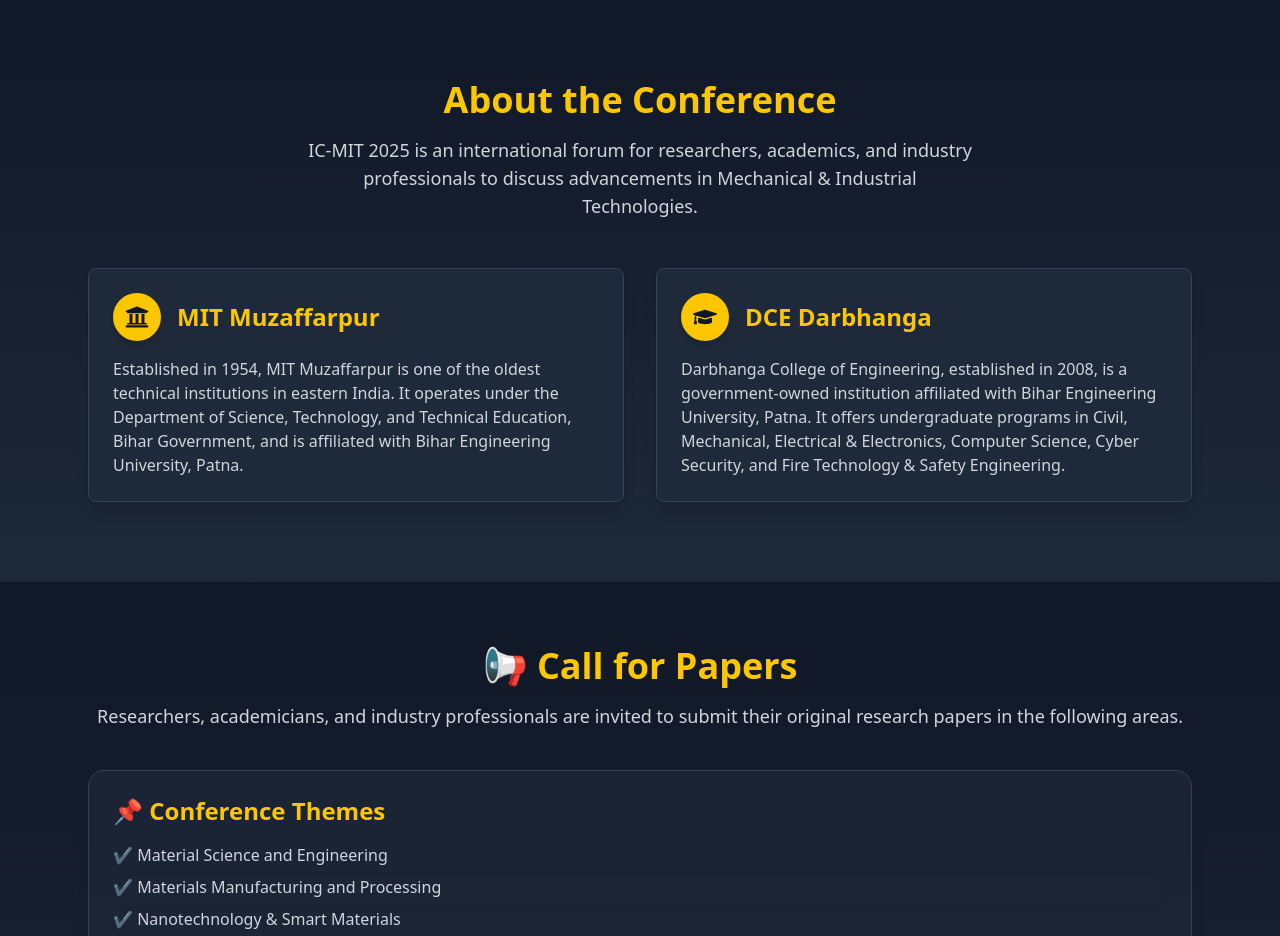
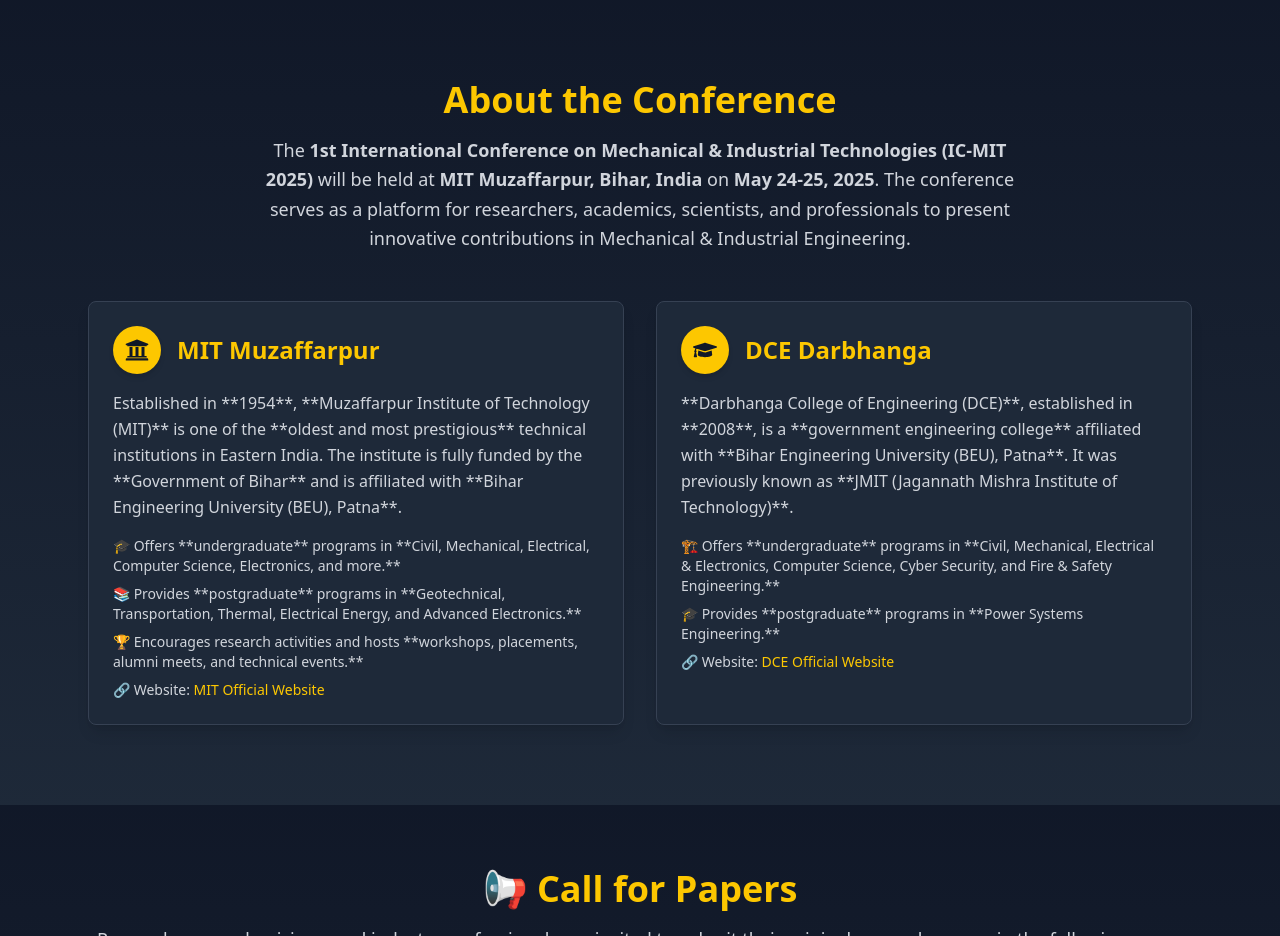
Before and after one commit to HarryOhm33/IC-MIT, a React (Vite) app: page / in a window 1280 px wide. Shown: the part 800-1736 px from the top of the page. Built offline with nearby package versions, Linux system fonts and the light colour scheme.

Commit message:
increased about

```diff
--- a/src/components/About.jsx
+++ b/src/components/About.jsx
@@ -25,14 +25,20 @@
             About the Conference
           </motion.h2>
           <motion.p
-            className="mt-4 text-lg text-gray-300 max-w-2xl mx-auto"
+            className="mt-4 text-lg text-gray-300 max-w-3xl mx-auto leading-relaxed"
             initial={{ opacity: 0 }}
             whileInView={{ opacity: 1 }}
             transition={{ duration: 1, delay: 0.4 }}
           >
-            IC-MIT 2025 is an international forum for researchers, academics,
-            and industry professionals to discuss advancements in Mechanical &
-            Industrial Technologies.
+            The{" "}
+            <b>
+              1st International Conference on Mechanical & Industrial
+              Technologies (IC-MIT 2025)
+            </b>{" "}
+            will be held at <b>MIT Muzaffarpur, Bihar, India</b> on{" "}
+            <b>May 24-25, 2025</b>. The conference serves as a platform for
+            researchers, academics, scientists, and professionals to present
+            innovative contributions in Mechanical & Industrial Engineering.
           </motion.p>
         </motion.div>
 
@@ -54,13 +60,37 @@
                 MIT Muzaffarpur
               </h3>
             </div>
-            <p className="mt-4 text-gray-300">
-              Established in 1954, MIT Muzaffarpur is one of the oldest
-              technical institutions in eastern India. It operates under the
-              Department of Science, Technology, and Technical Education, Bihar
-              Government, and is affiliated with Bihar Engineering University,
-              Patna.
+            <p className="mt-4 text-gray-300 leading-relaxed">
+              Established in **1954**, **Muzaffarpur Institute of Technology
+              (MIT)** is one of the **oldest and most prestigious** technical
+              institutions in Eastern India. The institute is fully funded by
+              the **Government of Bihar** and is affiliated with **Bihar
+              Engineering University (BEU), Patna**.
             </p>
+            <ul className="mt-4 text-gray-300 text-sm space-y-2">
+              <li>
+                🎓 Offers **undergraduate** programs in **Civil, Mechanical,
+                Electrical, Computer Science, Electronics, and more.**
+              </li>
+              <li>
+                📚 Provides **postgraduate** programs in **Geotechnical,
+                Transportation, Thermal, Electrical Energy, and Advanced
+                Electronics.**
+              </li>
+              <li>
+                🏆 Encourages research activities and hosts **workshops,
+                placements, alumni meets, and technical events.**
+              </li>
+              <li>
+                🔗 Website:{" "}
+                <a
+                  href="https://www.mitmuzaffarpur.org"
+                  className="text-yellow-400 hover:underline"
+                >
+                  MIT Official Website
+                </a>
+              </li>
+            </ul>
           </motion.div>
 
           {/* About DCE Darbhanga */}
@@ -79,13 +109,32 @@
                 DCE Darbhanga
               </h3>
             </div>
-            <p className="mt-4 text-gray-300">
-              Darbhanga College of Engineering, established in 2008, is a
-              government-owned institution affiliated with Bihar Engineering
-              University, Patna. It offers undergraduate programs in Civil,
-              Mechanical, Electrical & Electronics, Computer Science, Cyber
-              Security, and Fire Technology & Safety Engineering.
+            <p className="mt-4 text-gray-300 leading-relaxed">
+              **Darbhanga College of Engineering (DCE)**, established in
+              **2008**, is a **government engineering college** affiliated with
+              **Bihar Engineering University (BEU), Patna**. It was previously
+              known as **JMIT (Jagannath Mishra Institute of Technology)**.
             </p>
+            <ul className="mt-4 text-gray-300 text-sm space-y-2">
+              <li>
+                🏗️ Offers **undergraduate** programs in **Civil, Mechanical,
+                Electrical & Electronics, Computer Science, Cyber Security, and
+                Fire & Safety Engineering.**
+              </li>
+              <li>
+                🎓 Provides **postgraduate** programs in **Power Systems
+                Engineering.**
+              </li>
+              <li>
+                🔗 Website:{" "}
+                <a
+                  href="https://dcedarbhanga.org"
+                  className="text-yellow-400 hover:underline"
+                >
+                  DCE Official Website
+                </a>
+              </li>
+            </ul>
           </motion.div>
         </div>
       </div>
```
